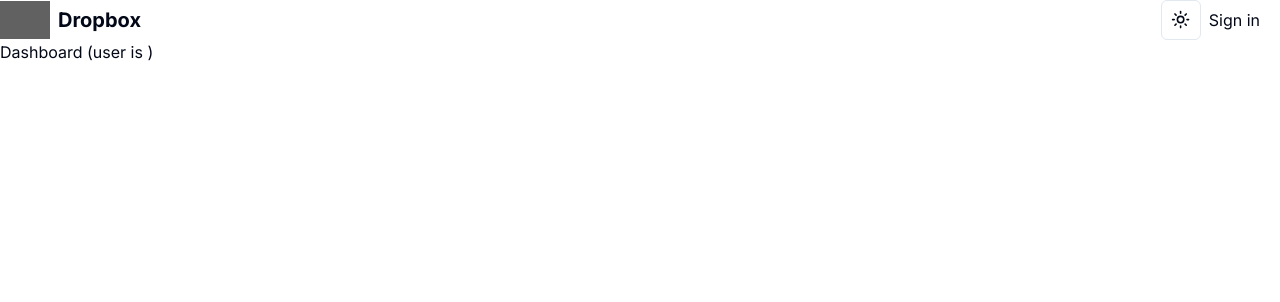
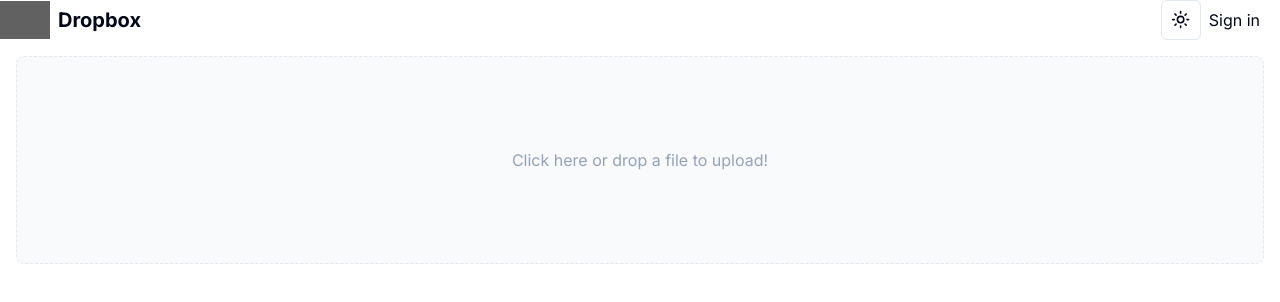
Before and after one commit to mandarliev/dropbox, a Next.js app: page /dashboard in a window 1280 px wide. Shown: the top 302 px of the page. Built offline with nearby package versions, Linux system fonts and the light colour scheme; no server answers; grey boxes are pictures that could not be loaded.

Commit message:
Implementing Drag & Drop Functionality with React Dropzone

```diff
--- a/app/dashboard/page.tsx
+++ b/app/dashboard/page.tsx
@@ -1,9 +1,14 @@
 import { auth } from "@clerk/nextjs";
+import Dropzone from "@/components/dropzone";
 
 function Dashboard() {
   const { userId } = auth();
 
-  return <div>Dashboard (user is {userId})</div>;
+  return (
+    <div>
+      <Dropzone />
+    </div>
+  );
 }
 
 export default Dashboard;
--- /dev/null
+++ b/components/dropzone.tsx
@@ -0,0 +1,52 @@
+"use client";
+
+import { cn } from "@/lib/utils";
+import DropzoneComponent from "react-dropzone";
+
+function Dropzone() {
+  // max file size 20MB
+  const maxSize = 20971520;
+
+  return (
+    <DropzoneComponent
+      minSize={0}
+      maxSize={maxSize}
+      onDrop={(acceptedFiles) => console.log(acceptedFiles)}
+    >
+      {({
+        getRootProps,
+        getInputProps,
+        isDragActive,
+        isDragReject,
+        fileRejections,
+      }) => {
+        const isFileTooLarge =
+          fileRejections.length > 0 && fileRejections[0].file.size > maxSize;
+
+        return (
+          <section className="m-4">
+            <div
+              {...getRootProps()}
+              className={cn(
+                "w-full h-52 flex justify-center items-center p-5 border border-dashed rounded-lg text-center",
+                isDragActive
+                  ? "bg-[#035FFE] text-white animate-pulse"
+                  : "bg-slate-100/50 dark:bg-slate-800/80 text-slate-400"
+              )}
+            >
+              <input {...getInputProps()} />
+              {!isDragActive && "Click here or drop a file to upload!"}
+              {isDragActive && !isDragReject && "Drop to upload this file!"}
+              {isDragReject && "File type not accepted, sorry!"}
+              {isFileTooLarge && (
+                <div className="text-danger mt-2">File is too large.</div>
+              )}
+            </div>
+          </section>
+        );
+      }}
+    </DropzoneComponent>
+  );
+}
+
+export default Dropzone;
--- a/package.json
+++ b/package.json
@@ -19,6 +19,7 @@
     "next-themes": "^0.2.1",
     "react": "^18",
     "react-dom": "^18",
+    "react-dropzone": "^14.2.3",
     "tailwind-merge": "^2.0.0",
     "tailwindcss-animate": "^1.0.7"
   },
```
Also changed, not shown: 1 other file (tests, documents, lock files or other folders).
